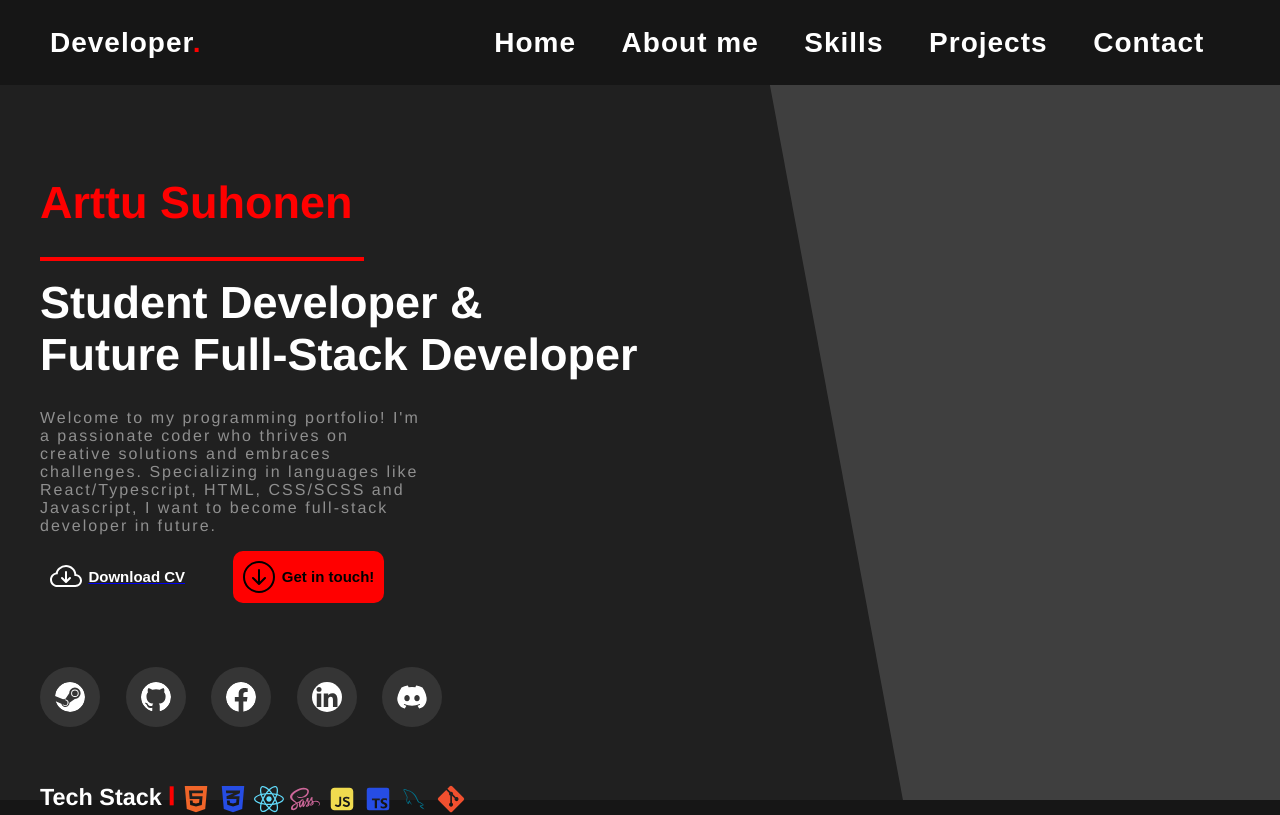
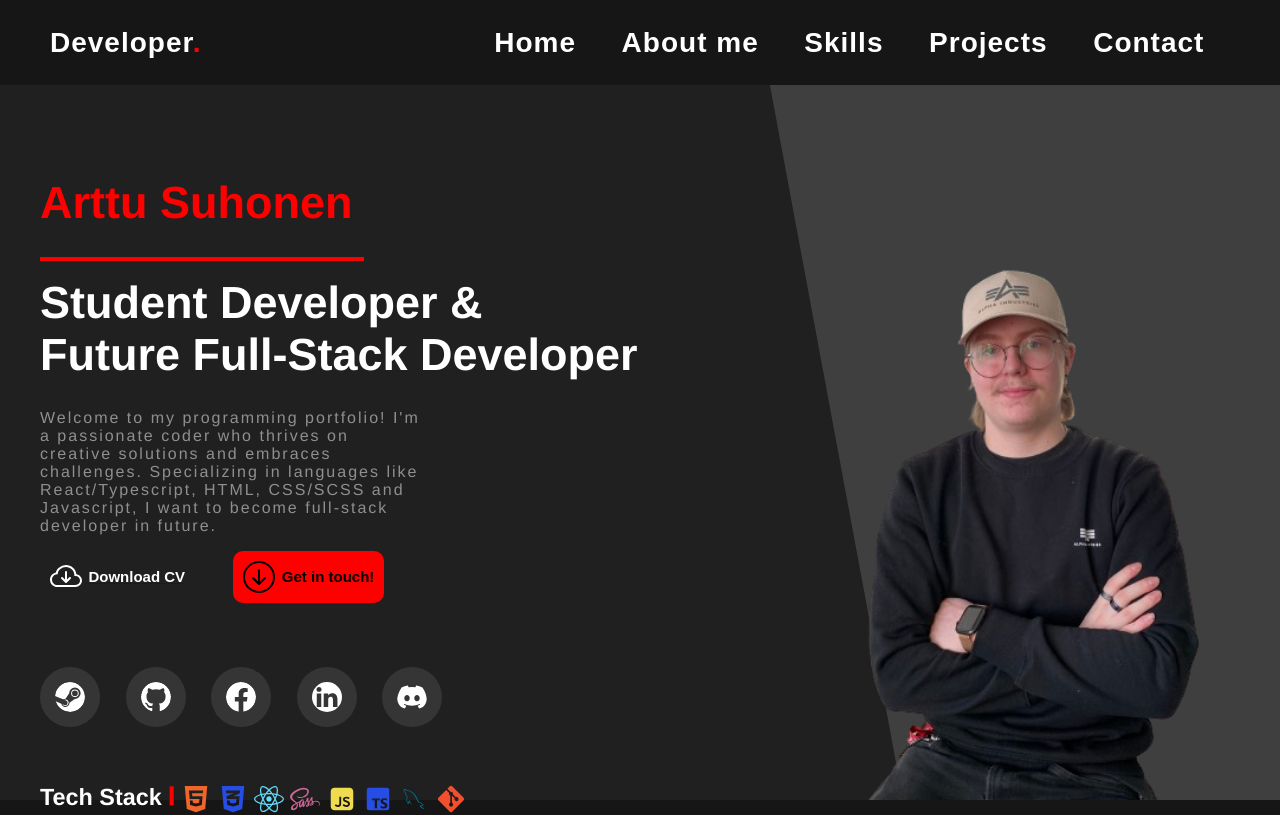
Before and after one commit to Gh0stMaj0r/Portfolio-Current, a React (Create React App) app: page / in a window 1280 px wide. Shown: the top 815 px of the page. Built offline with nearby package versions, Linux system fonts and the light colour scheme.

Commit message:
Update Added Image

```diff
--- a/src/Components/Landing/Landing.scss
+++ b/src/Components/Landing/Landing.scss
@@ -3,6 +3,12 @@
     background-repeat: no-repeat;
     background-size: cover;
     height: 100vh;
+}
+
+.landing-flex {
+    display: flex;
+    justify-content: space-between;
+    align-items: center;
 }
 
 .text-landing {
@@ -162,6 +168,13 @@
     }
 }
 
+.image-me {
+    position: absolute;
+    bottom: 0;
+    right: 0;
+    width: 40vw;
+}
+
 /* Extra large devices (large laptops and desktops, 1200px and up) */
 @media only screen and (max-width: 1200px) {}
 
--- a/src/Components/Landing/index.tsx
+++ b/src/Components/Landing/index.tsx
@@ -10,7 +10,7 @@ import { BiLogoTypescript } from "react-icons/bi";
 const Landing = () => {
     return (
         <section className="landing wrapper" id="home">
-            <div className="content">
+            <div className="content landing-flex">
                 <div className="text-landing">
                     <h2>Arttu Suhonen</h2>
                     <hr></hr>
@@ -59,6 +59,9 @@ const Landing = () => {
                     </div>
                 </div>
                 </div>
+                <div>
+                    <img src="./Images/Kuva-transparent.png" className="image-me"></img>
+                </div>
             </div>
         </section>
     )
```
Also changed, not shown: public/Images/Kuva-transparent.png (added), public/Images/Kuva-transparent2.png (added).
